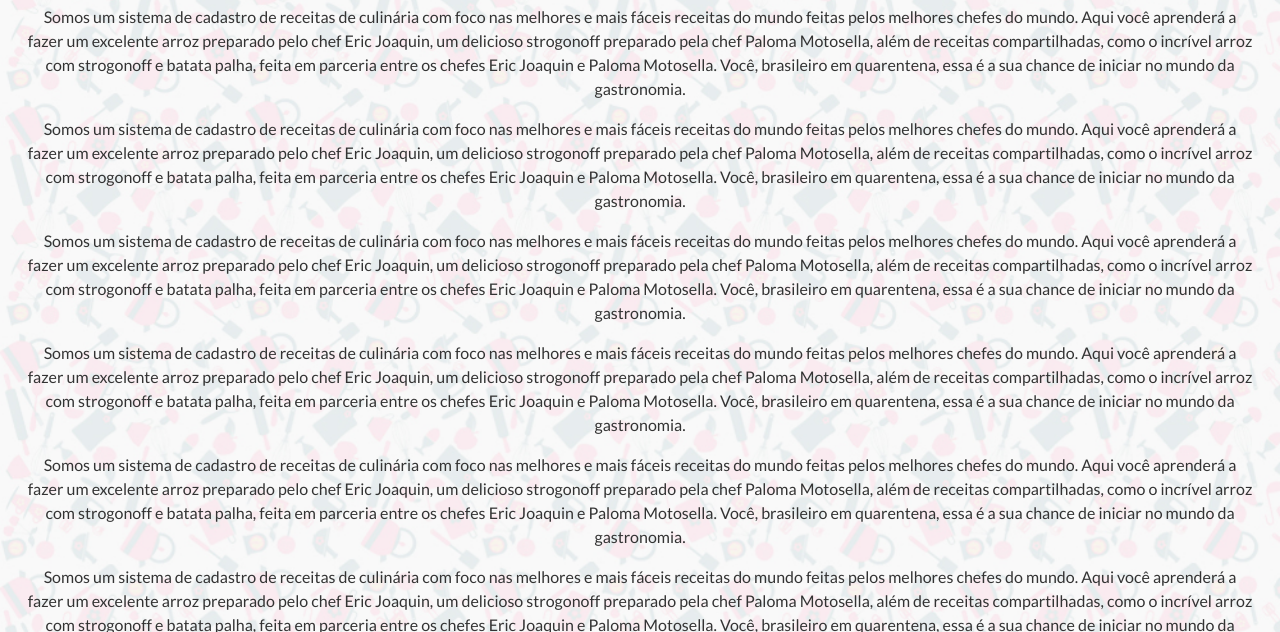
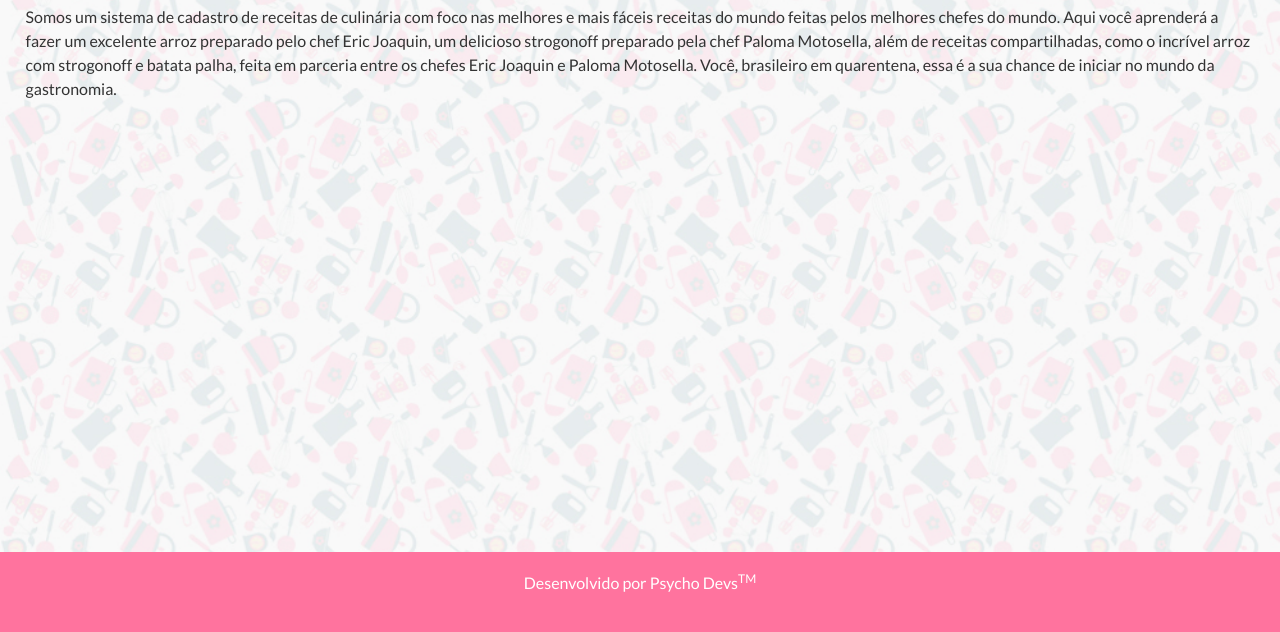
Before and after one commit to PsychoDevs100/Menos-Ela, a plain HTML site: page sobre.html in a window 1280 px wide. Shown: the part 168-800 px from the top of the page. Drawn offline with Linux system fonts and the light colour scheme.

Commit message:
Add files via upload

```diff
--- a/sobre.html
+++ b/sobre.html
@@ -22,13 +22,13 @@
 
 </head>
 
-<body style="background-image: url('background_menos_ela.jpg');">
+<body style="background-image: url('background_menos_ela.jpg');"></body>
 
 <header>
 
   <nav class="navbar navbar-expand-md">
 
-      <img class="logomenosela" src="logomenosela.jpg"/>
+    <img class="logomenosela" src="logomenosela.jpg" />
 
     <button class="navbar-toggler menu-open" style="outline: none;" type="button">
 
@@ -124,38 +124,29 @@
 
   <h1>SOBRE</h1>
 
-    <section class="sobre">
+  <div class="sobre">
 
     <p>
-        Somos um sistema de cadastro de receitas de culinária com foco nas melhores e mais fáceis receitas do mundo feitas pelos melhores chefes do mundo. Aqui você aprenderá a fazer um excelente arroz preparado pelo chef Eric Joaquin, um delicioso strogonoff preparado pela chef Paloma Motosella, além de receitas compartilhadas, como o incrível arroz com strogonoff e batata palha, feita em parceria entre os chefes Eric Joaquin e Paloma Motosella. Você, brasileiro em quarentena, essa é a sua chance de iniciar no mundo da gastronomia.
-      </p>
-      <p>
-        Somos um sistema de cadastro de receitas de culinária com foco nas melhores e mais fáceis receitas do mundo feitas pelos melhores chefes do mundo. Aqui você aprenderá a fazer um excelente arroz preparado pelo chef Eric Joaquin, um delicioso strogonoff preparado pela chef Paloma Motosella, além de receitas compartilhadas, como o incrível arroz com strogonoff e batata palha, feita em parceria entre os chefes Eric Joaquin e Paloma Motosella. Você, brasileiro em quarentena, essa é a sua chance de iniciar no mundo da gastronomia.
-      </p>
-      <p>
-        Somos um sistema de cadastro de receitas de culinária com foco nas melhores e mais fáceis receitas do mundo feitas pelos melhores chefes do mundo. Aqui você aprenderá a fazer um excelente arroz preparado pelo chef Eric Joaquin, um delicioso strogonoff preparado pela chef Paloma Motosella, além de receitas compartilhadas, como o incrível arroz com strogonoff e batata palha, feita em parceria entre os chefes Eric Joaquin e Paloma Motosella. Você, brasileiro em quarentena, essa é a sua chance de iniciar no mundo da gastronomia.
-      </p>
-      <p>
-        Somos um sistema de cadastro de receitas de culinária com foco nas melhores e mais fáceis receitas do mundo feitas pelos melhores chefes do mundo. Aqui você aprenderá a fazer um excelente arroz preparado pelo chef Eric Joaquin, um delicioso strogonoff preparado pela chef Paloma Motosella, além de receitas compartilhadas, como o incrível arroz com strogonoff e batata palha, feita em parceria entre os chefes Eric Joaquin e Paloma Motosella. Você, brasileiro em quarentena, essa é a sua chance de iniciar no mundo da gastronomia.
-      </p>
-      <p>
-        Somos um sistema de cadastro de receitas de culinária com foco nas melhores e mais fáceis receitas do mundo feitas pelos melhores chefes do mundo. Aqui você aprenderá a fazer um excelente arroz preparado pelo chef Eric Joaquin, um delicioso strogonoff preparado pela chef Paloma Motosella, além de receitas compartilhadas, como o incrível arroz com strogonoff e batata palha, feita em parceria entre os chefes Eric Joaquin e Paloma Motosella. Você, brasileiro em quarentena, essa é a sua chance de iniciar no mundo da gastronomia.
-      </p>
-      <p>
-        Somos um sistema de cadastro de receitas de culinária com foco nas melhores e mais fáceis receitas do mundo feitas pelos melhores chefes do mundo. Aqui você aprenderá a fazer um excelente arroz preparado pelo chef Eric Joaquin, um delicioso strogonoff preparado pela chef Paloma Motosella, além de receitas compartilhadas, como o incrível arroz com strogonoff e batata palha, feita em parceria entre os chefes Eric Joaquin e Paloma Motosella. Você, brasileiro em quarentena, essa é a sua chance de iniciar no mundo da gastronomia.
+      Somos um sistema de cadastro de receitas de culinária com foco nas melhores e mais fáceis receitas do mundo feitas
+      pelos melhores chefes do mundo. Aqui você aprenderá a fazer um excelente arroz preparado pelo chef Eric Joaquin,
+      um delicioso strogonoff preparado pela chef Paloma Motosella, além de receitas compartilhadas, como o incrível
+      arroz com strogonoff e batata palha, feita em parceria entre os chefes Eric Joaquin e Paloma Motosella. Você,
+      brasileiro em quarentena, essa é a sua chance de iniciar no mundo da gastronomia.
     </p>
 
-    </section>
+  </div>
 
   <div class="clear"></div>
 
 </div>
 
-  <footer>
+<section class="footer">
 
   <p>Desenvolvido por Psycho Devs<sup>TM</sup></p>
 
-  </footer>
+</section>
+
+
 <!-- Bootstrap core JavaScript
  ================================================== -->
 <!-- Placed at the end of the document so the pages load faster -->
```
Lines whose indentation alone changed are shown as unchanged.
